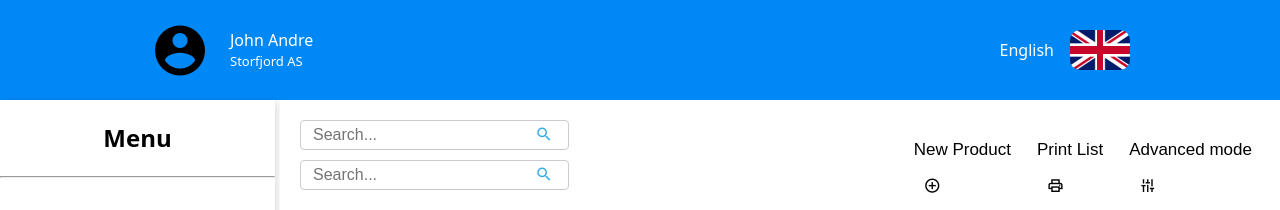
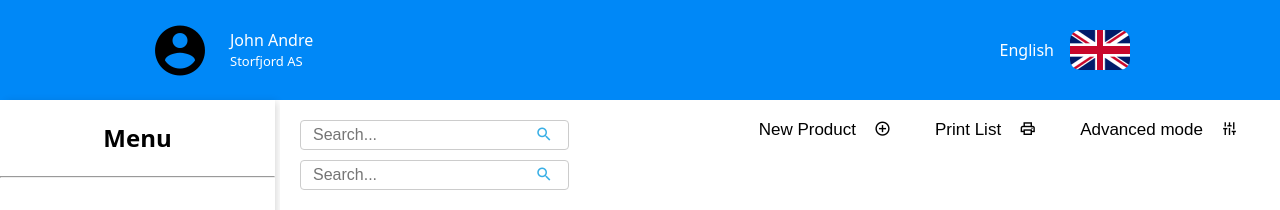
Before and after one commit to koalaporings/lettfaktura-product-list, a React (Vite) app in the folder product-list-fe/: page / in a window 1280 px wide. Shown: the top 210 px of the page. Built offline with nearby package versions, Linux system fonts and the light colour scheme; no server answers.

Commit message:
fix button css

```diff
--- a/product-list-fe/src/App.css
+++ b/product-list-fe/src/App.css
@@ -72,6 +72,17 @@ body {
     }
 }
 
+.button-container button {
+    display: flex;
+    align-items: center;
+    flex-direction: row;
+    gap: 8px;
+    padding: 8px 12px;
+    border: none;
+    color: black;
+    cursor: pointer;
+}
+
 
 .sidebar-container {
     position: fixed;
```
